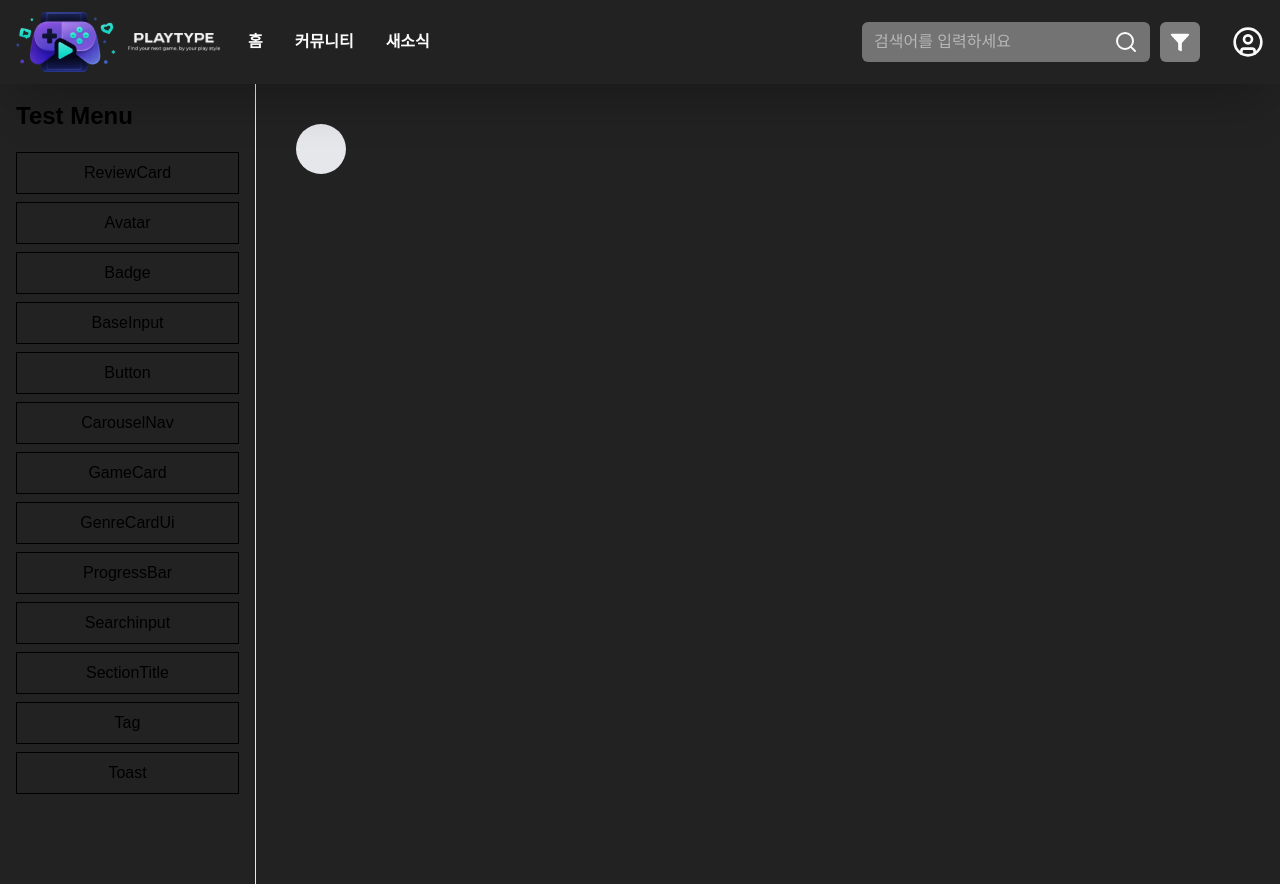
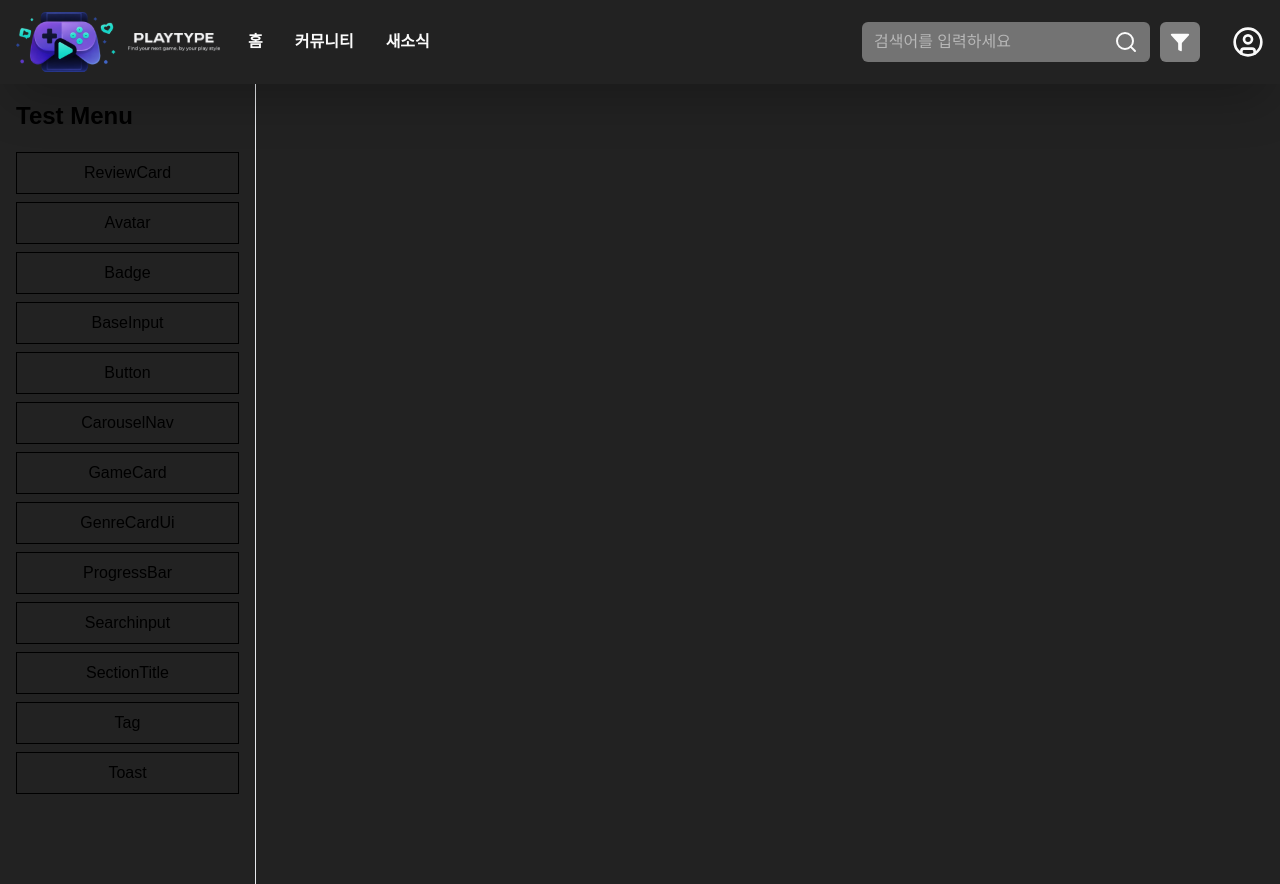
Before and after one commit to oz-union-14-team1/oz-union-fe-14-team1, a Next.js app: page /test/avatar in a window 1280 px wide. Built offline with nearby package versions, Linux system fonts and the light colour scheme.

Commit message:
feat: 아바타코드 수정 (#68)

```diff
--- a/src/components/common/avatar/Avatar.tsx
+++ b/src/components/common/avatar/Avatar.tsx
@@ -1,8 +1,7 @@
-import { ComponentProps } from 'react'
-
-type AvatarProps = ComponentProps<'div'> & {
+import Image from 'next/image'
+type AvatarProps = React.ComponentProps<'div'> & {
   src?: string | null
-  alt?: string
+  alt: string
   fallback?: string
 }
 
@@ -13,14 +12,6 @@ export default function Avatar({
   className,
   ...props
 }: AvatarProps) {
-  return (
-    <div
-      className={`h-[50px] w-[50px] shrink-0 overflow-hidden rounded-full bg-gray-200 ${className}`}
-      {...props}
-    >
-      {src ? (
-        <img src={src} alt={alt} className="h-full w-full object-cover" />
-      ) : null}
-    </div>
-  )
+  const imageNode = src ? <Image src={src} alt={alt} /> : null
+  return <>{imageNode}</>
 }
```
